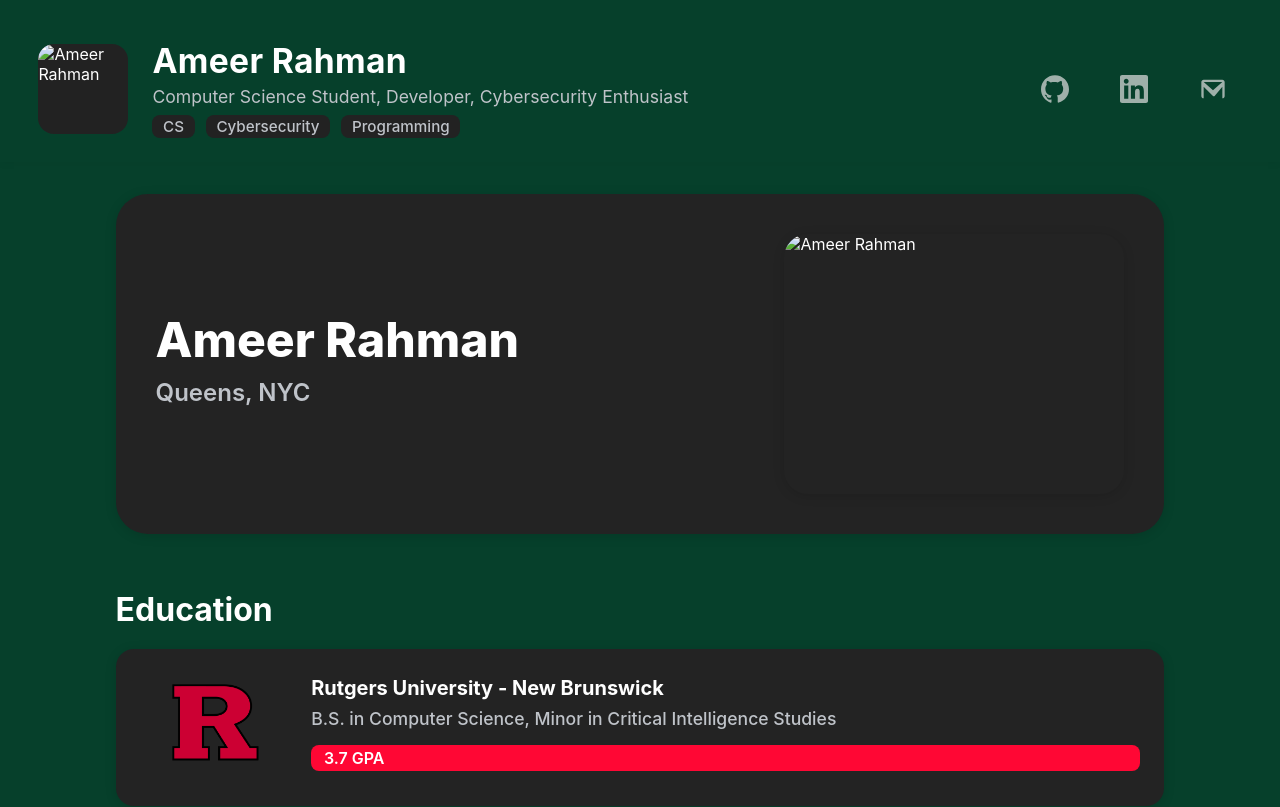
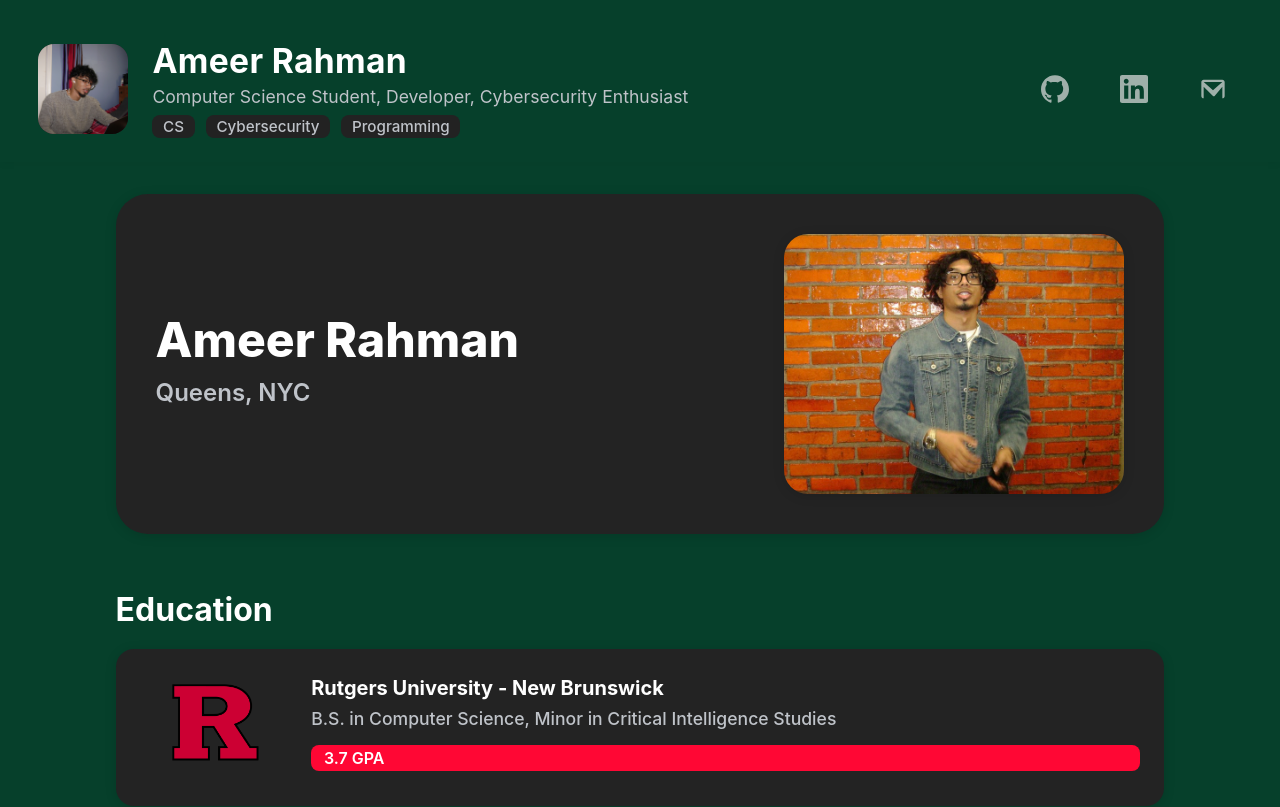
Before and after one commit to ameer-rah/personal-website, a plain HTML site: page index.html in a window 1280 px wide. Shown: the top 807 px of the page. Drawn offline with nearby package versions, Linux system fonts and the light colour scheme; the site is published under a folder, as on GitHub Pages, so addresses that start at the root find nothing; files whose address does not match are found by name.

Commit message:
Fixed photo1.jpeg and photo2.jpeg

```diff
--- a/index.html
+++ b/index.html
@@ -16,7 +16,7 @@
 <body>
     <header class="main-header">
         <div class="profile-block">
-            <img src="/assets/images/photo1.jpeg" alt="Ameer Rahman" class="profile-img">
+            <img src="assets/images/photo1.jpeg" alt="Ameer Rahman" class="profile-img">
             <div class="profile-info">
                 <div class="profile-name">Ameer Rahman</div>
                 <div class="profile-roles">Computer Science Student, Developer, Cybersecurity Enthusiast</div>
@@ -53,7 +53,7 @@
                 </div>
             </div>
             <div class="about-hero-right">
-                <img src="/assets/images/photo2.jpeg" alt="Ameer Rahman" class="about-hero-img">
+                <img src="assets/images/photo2.jpeg" alt="Ameer Rahman" class="about-hero-img">
             </div>
         </section>
         <section class="education-section">
```
Also changed, not shown: 1 other file.
